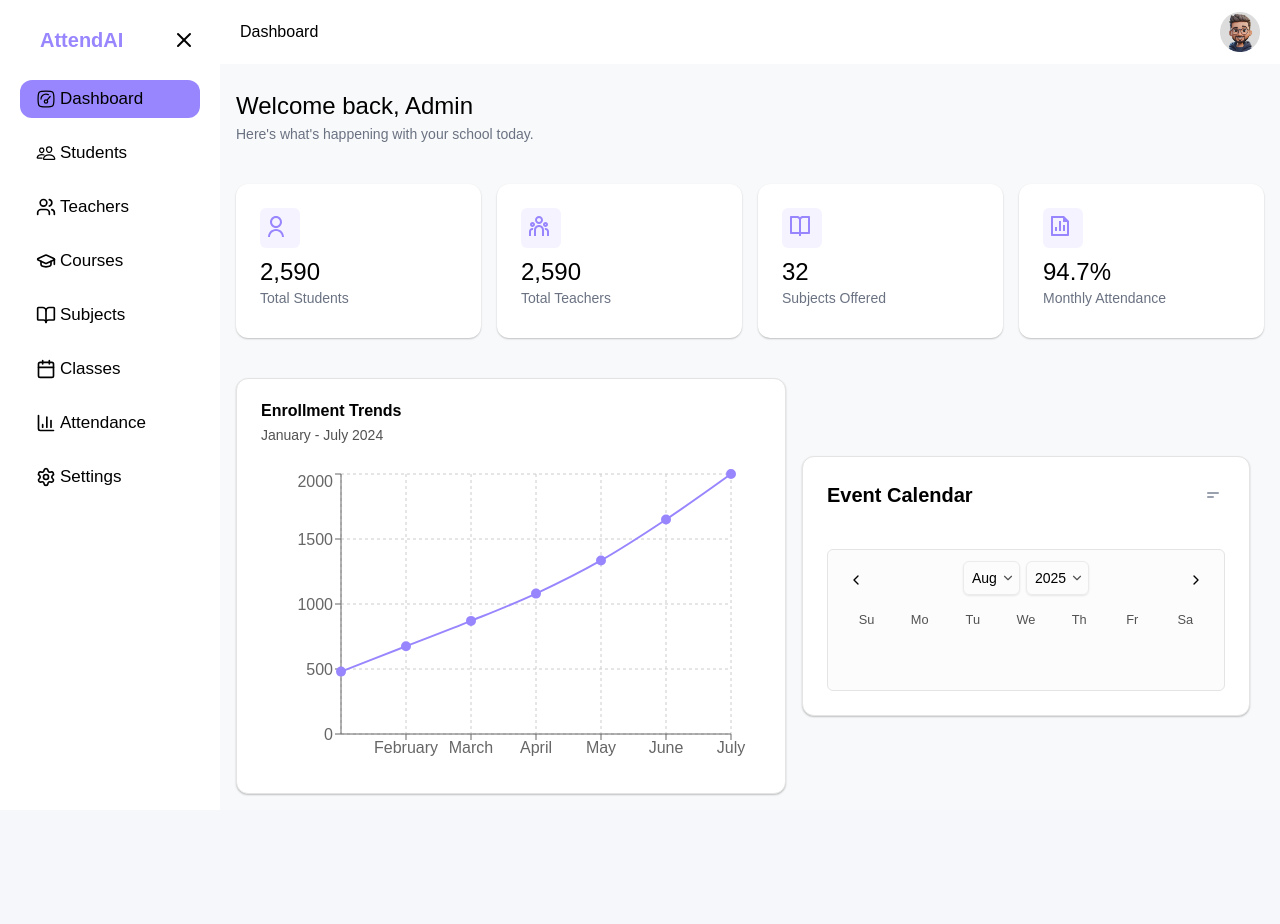
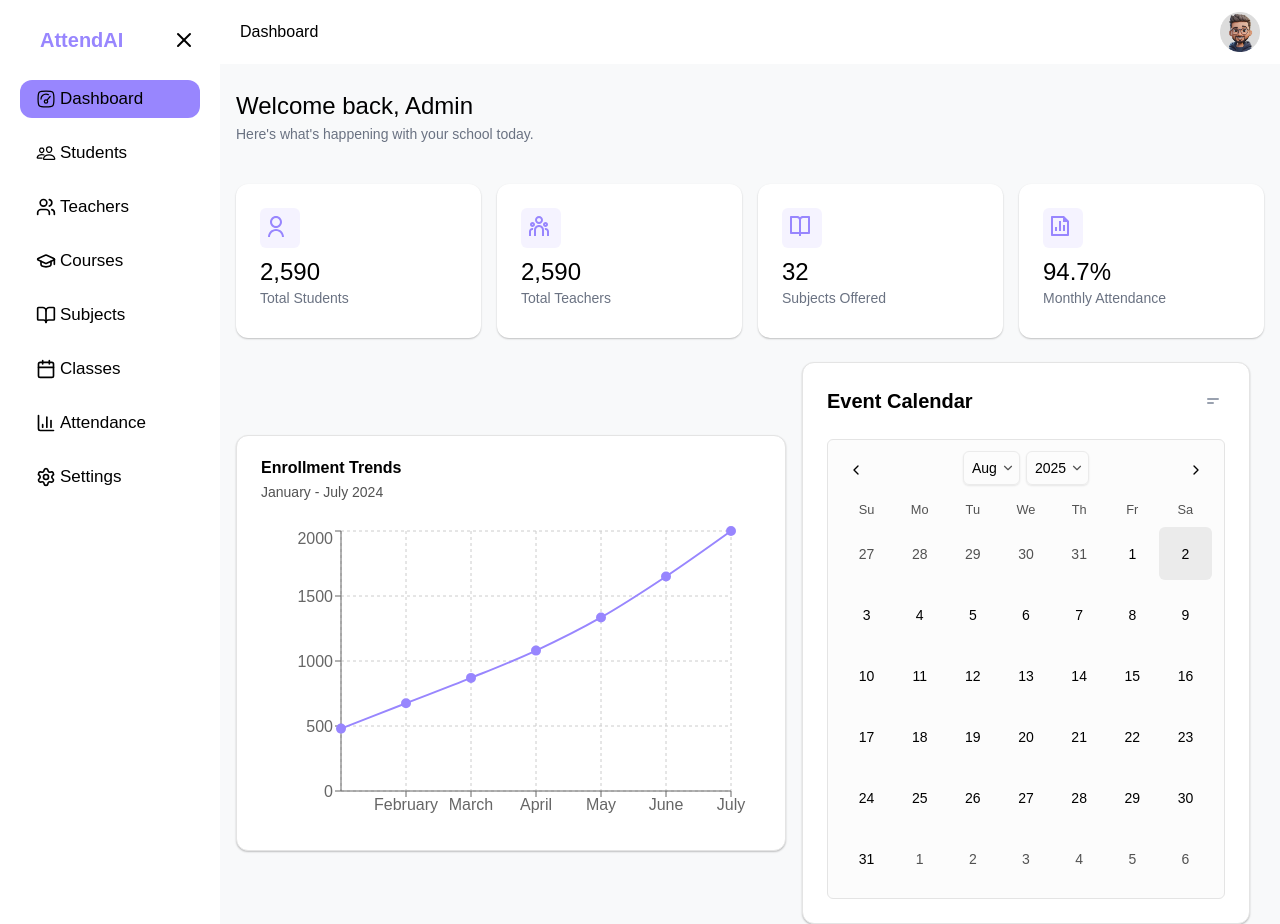
Before and after one commit to amitKhayargoli/AttendAI, a React (Vite) app in the folder frontend/: page /admin in a window 1280 px wide. Before the commit the page ends 810 px from the top, so only its background shows below. Built offline with nearby package versions, Linux system fonts and the light colour scheme.

Commit message:
calendar

```diff
--- a/frontend/src/components/EventCalendarCard.jsx
+++ b/frontend/src/components/EventCalendarCard.jsx
@@ -1,50 +1,41 @@
 import React from "react";
-import { Calendar } from "@/components/ui/calendar"; // shadcn/ui calendar
+import { Calendar } from "@/components/ui/calendar"; // Ensure this path is correct
 import { Card } from "@/components/ui/card";
 
-// Example event dates (add your own logic/data here)
+// Dummy event data — adjust as needed
 const eventDates = [
-  new Date(2024, 1, 5),  // Feb 5, 2024
-  new Date(2024, 1, 12), // Feb 12, 2024
-  new Date(2024, 1, 15), // Feb 15, 2024
-  new Date(2024, 1, 22), // Feb 22, 2024
+  new Date(2024, 7, 10),  // August 10, 2024
+  new Date(2024, 7, 12),  // August 12, 2024
+  new Date(2024, 7, 14),  // August 14, 2024
+  new Date(2024, 7, 20),  // August 20, 2024
 ];
 
 function isSameDay(a, b) {
-  if (!a || !b) return false;
+  if (!a || !b) return false; // Safely handle undefined
   return (
-    a.getDate() === b.getDate() &&
-    a.getMonth() === b.getMonth() &&
-    a.getFullYear() === b.getFullYear()
+    a.getDate?.() === b.getDate?.() &&
+    a.getMonth?.() === b.getMonth?.() &&
+    a.getFullYear?.() === b.getFullYear?.()
   );
 }
+
 
 export default function EventCalendarCard() {
   const [selected, setSelected] = React.useState();
 
-  // Custom render for day cells to show event dots
-  function renderDay(day) {
-    if (!day) return null;
-    const hasEvent = eventDates.some((d) => isSameDay(d, day));
-    return (
-      <div className="relative flex flex-col items-center">
-        <span>{day.getDate()}</span>
-        {hasEvent && (
-          <span
-            className="absolute bottom-1 left-1/2 -translate-x-1/2 w-1.5 h-1.5 rounded-full bg-violet-400"
-            style={{ marginTop: 2 }}
-          />
-        )}
-      </div>
-    );
-  }
-
   return (
     <Card className="rounded-2xl p-6 w-full max-w-md shadow">
-      <div className="flex items-center justify-between mb-4">
+      <div className="flex items-center justify-between">
         <h2 className="text-xl font-semibold">Event Calendar</h2>
         <span className="text-gray-400">
-          <svg width="24" height="24" fill="none"><path d="M7 10h10M7 14h5" stroke="currentColor" strokeWidth="2" strokeLinecap="round"/></svg>
+          <svg width="24" height="24" fill="none">
+            <path
+              d="M7 10h10M7 14h5"
+              stroke="currentColor"
+              strokeWidth="2"
+              strokeLinecap="round"
+            />
+          </svg>
         </span>
       </div>
       <Calendar
@@ -57,7 +48,6 @@
         toYear={2025}
         components={{
           Day: ({ date, children, ...props }) => {
-            if (!date) return <span />;
             const hasEvent = eventDates.some((d) => isSameDay(d, date));
             return (
               <button {...props} type="button" className={props.className}>
```
